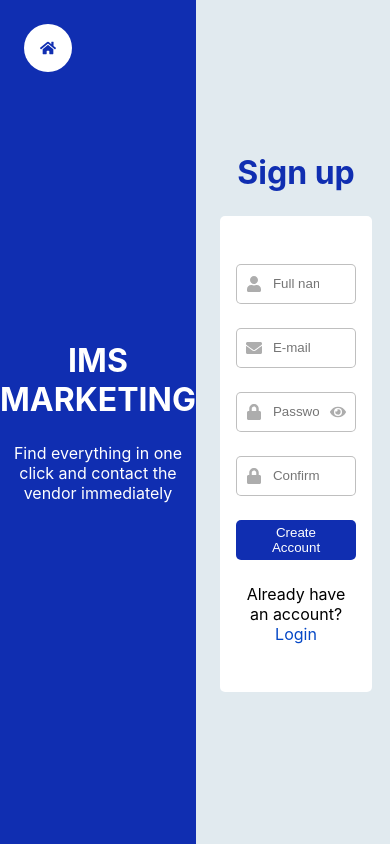
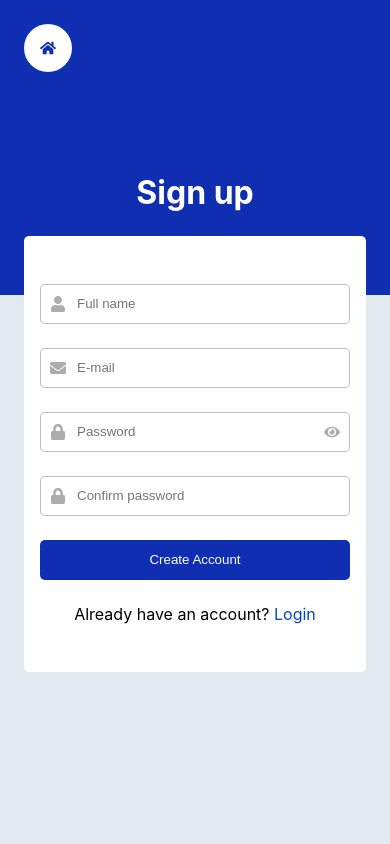
Before and after one commit to benhexie/ims-marketing, a React (Create React App) app: page /signup in a window 390 px wide. Built offline with nearby package versions, Linux system fonts and the light colour scheme; the HTML template or start-up script is replaced by a standard one.

Commit message:
Added responsiveness to login and signup pages

```diff
--- a/src/pages/Home/Login/Login.css
+++ b/src/pages/Home/Login/Login.css
@@ -19,6 +19,7 @@
     gap: 24px;
     color: white;
     position: relative;
+    padding: 16px;
 }
 
 .to-home__container {
@@ -27,6 +28,7 @@
     position: absolute;
     left: 24px;
     top: 24px;
+    z-index: 10;
     background-color: white;
     color: var(--primary-color);
     display: flex;
@@ -67,10 +69,17 @@
 .login__form :is(input:not([type="checkbox"]), button) {
     height: 40px;
     width: 100%;
-    padding-inline: 36px;
     border-radius: 5px;
     outline: none;
     border: none;
+}
+
+.login__form input:not([type="checkbox"]) {
+    padding-inline: 36px 8px;
+}
+
+.login__form input.password {
+    padding-right: 36px;
 }
 
 .login__form  input:not([type="checkbox"]) {
@@ -106,7 +115,10 @@
 .remember-me__container {
     width: 100%;
     display: flex;
+    gap: 8px;
+    flex-wrap: wrap;
     justify-content: space-between;
+    align-items: center;
 }
 
 .remember-me__container label {
@@ -119,4 +131,42 @@
     .to-home__container:hover {
         cursor: pointer;
     }
+
+    .eye__icon__container:hover {
+        cursor: pointer;
+    }
+
+    .login__form button[type="submit"]:hover {
+        cursor: pointer;
+    }
 }
+
+@media (max-width: 680px) {
+    .login-page {
+        background: linear-gradient(
+            var(--primary-color) 35%,
+            var(--secondary-color) 35%,
+            var(--secondary-color)
+        );
+        flex-flow: column;
+        justify-content: center;
+    }
+
+    .login__title {
+        color: white;
+    }
+
+    .title__container {
+        display: none;
+    }
+}
+
+@media (max-width: 350px) {
+    .remember-me__container {
+        justify-content: center;
+    }
+
+    .remember-me__container label {
+        width: 100%;
+    }
+}
--- a/src/pages/Home/Login/index.js
+++ b/src/pages/Home/Login/index.js
@@ -17,10 +17,10 @@ const Login = () => {
 
   return (
     <div className="login-page">
+      <div className="to-home__container" onClick={() => navigate("/")}>
+        <FaHome />
+      </div>
       <div className="title__container">
-        <div className="to-home__container" onClick={() => navigate("/")}>
-          <FaHome />
-        </div>
         <h1>IMS MARKETING</h1>
         <p>Find everything in one click and contact the vendor immediately</p>
       </div>
@@ -52,7 +52,7 @@ const Login = () => {
                 { showPassword ? <FaEyeSlash /> : <FaEye /> }
               </div>
               <input
-                className="input__container"
+                className="input__container password"
                 required
                 value={password}
                 type={showPassword ? "text" : "password"}
@@ -69,7 +69,7 @@ const Login = () => {
                 />
                 Remember me
               </label>
-              <Link to={"#"}>Forgot password</Link>
+              <Link to={"#"}>Forgot password?</Link>
             </div>
             <button type="submit">Login</button>
             <p>Don't have an account? <Link to={"/signup"}>Register</Link></p>
--- a/src/pages/Home/Signup/index.js
+++ b/src/pages/Home/Signup/index.js
@@ -3,7 +3,7 @@ import "./Signup.css"
 import { FaEnvelope, FaEye, FaEyeSlash, FaHome, FaLock, FaUser } from "react-icons/fa"
 import { useState } from "react";
 
-const Login = () => {
+const Signup = () => {
 
   const navigate = useNavigate();
   const [email, setEmail] = useState("");
@@ -19,10 +19,10 @@ const Login = () => {
 
   return (
     <div className="login-page signup-page">
+      <div className="to-home__container" onClick={() => navigate("/")}>
+        <FaHome />
+      </div>
       <div className="title__container">
-        <div className="to-home__container" onClick={() => navigate("/")}>
-          <FaHome />
-        </div>
         <h1>IMS MARKETING</h1>
         <p>Find everything in one click and contact the vendor immediately</p>
       </div>
@@ -48,7 +48,6 @@ const Login = () => {
                 <FaEnvelope />
               </div>
               <input
-                autoFocus
                 required
                 type="email"
                 value={email}
@@ -67,7 +66,7 @@ const Login = () => {
                 { showPassword ? <FaEyeSlash /> : <FaEye /> }
               </div>
               <input
-                className="input__container"
+                className="input__container password"
                 required
                 value={password}
                 type={showPassword ? "text" : "password"}
@@ -80,7 +79,7 @@ const Login = () => {
                 <FaLock />
               </div>
               <input
-                className="input__container"
+                className="input__container confirm__password"
                 required
                 value={confirmPassword}
                 type={showPassword ? "text" : "password"}
@@ -97,4 +96,4 @@ const Login = () => {
   )
 }
 
-export default Login
+export default Signup
```
